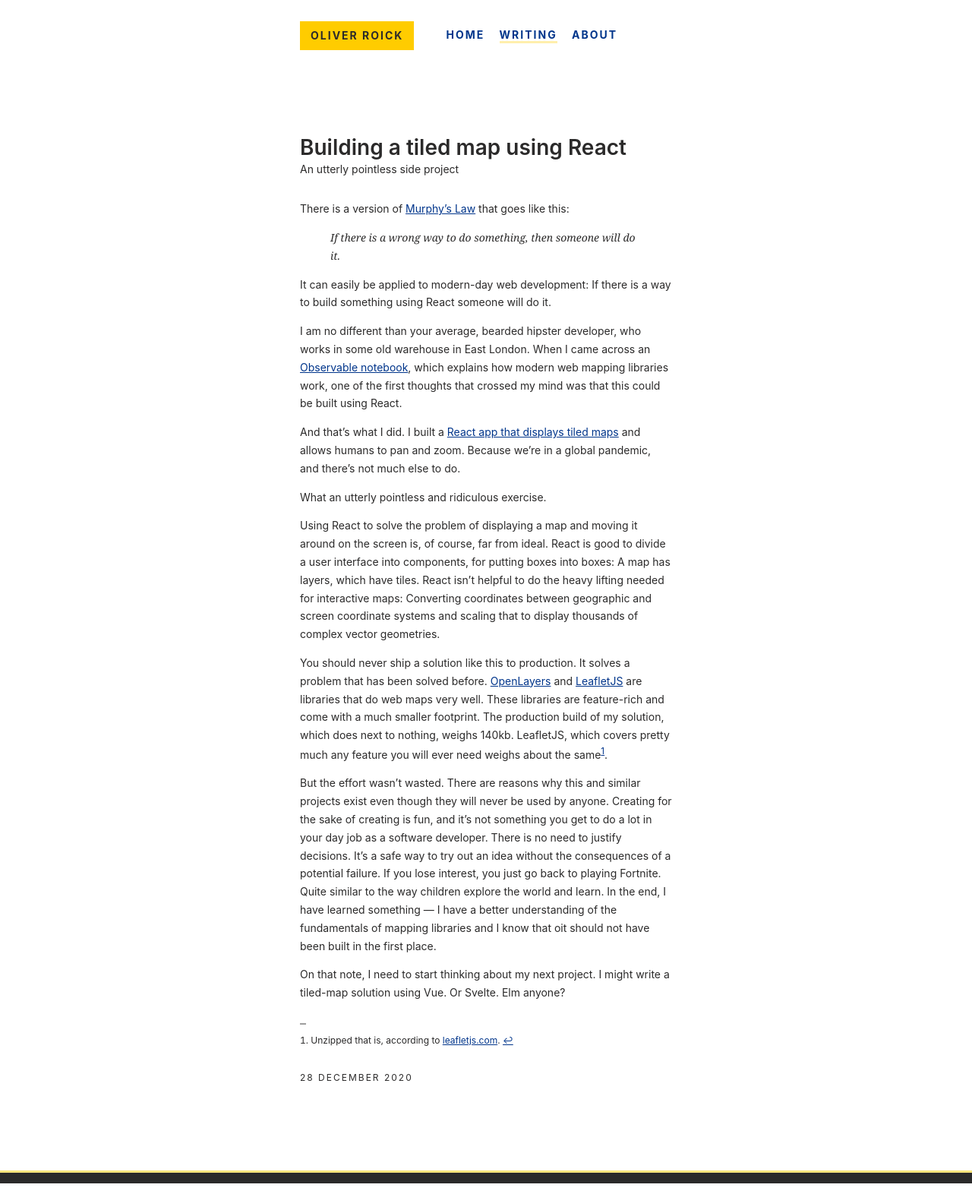
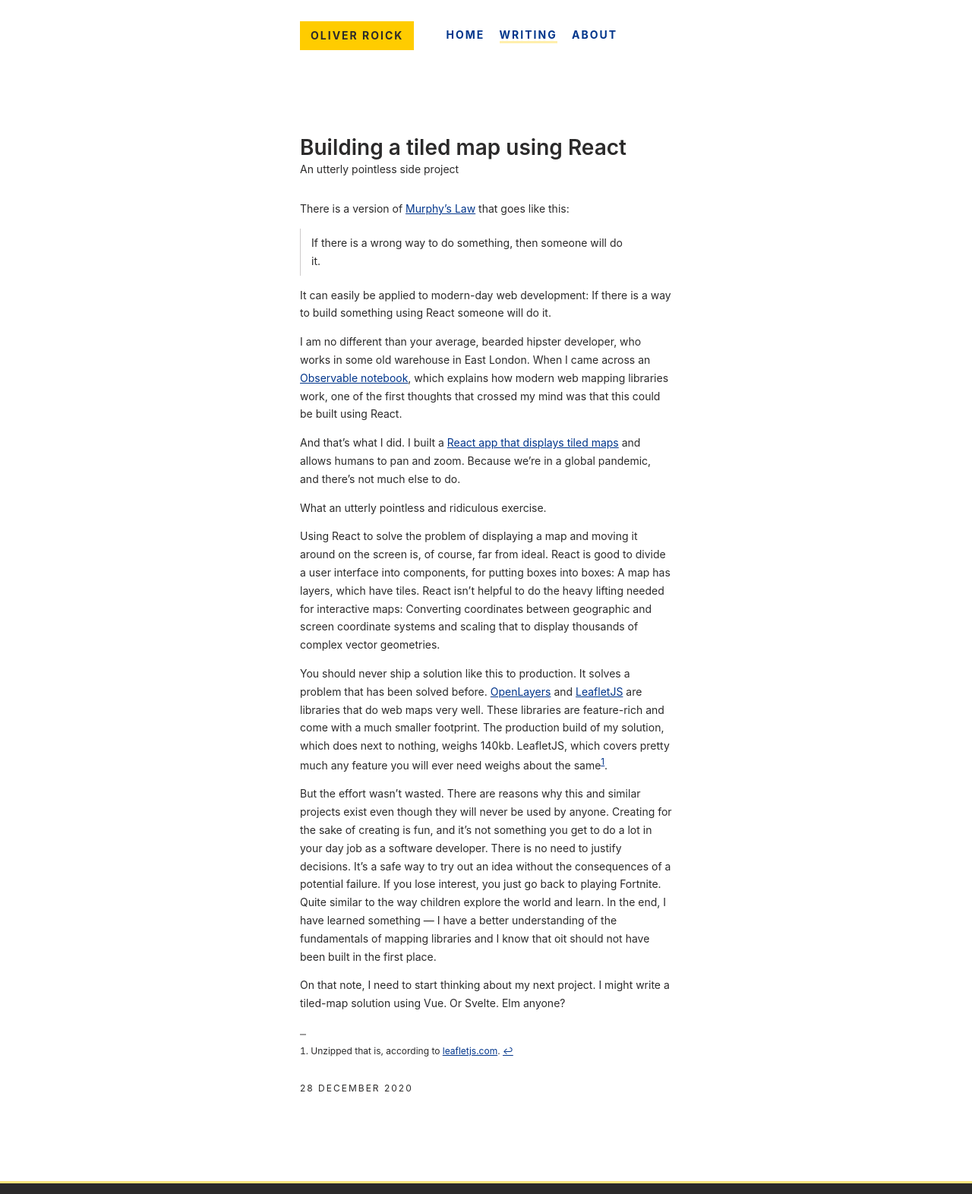
Before and after one commit to oliverroick/oliverroick.net, a Jekyll site: the page built from src/_posts/2020-12-28-building-a-tiled-map-using-react.md, in a window 1280 px wide. Shown: the whole page at 76% size. Built offline with Jekyll 4.4.1, drawn with Linux system fonts in a browser that asks for light colours.

Commit message:
style: Change blockquote style

```diff
--- a/src/css/roick.css
+++ b/src/css/roick.css
@@ -125,8 +125,17 @@ ul li {
 }
 
 blockquote {
-  font-style: italic;
-  font-family: var(--serif);
+  border-left: 1px solid var(--dark-200);
+  padding: var(--gap-xs) var(--gap-s);
+  margin-left: 0;
+}
+
+blockquote p:first-child {
+  margin-top: 0;
+}
+
+blockquote p:last-child {
+  margin-bottom: 0;
 }
 
 time, .time {
```
